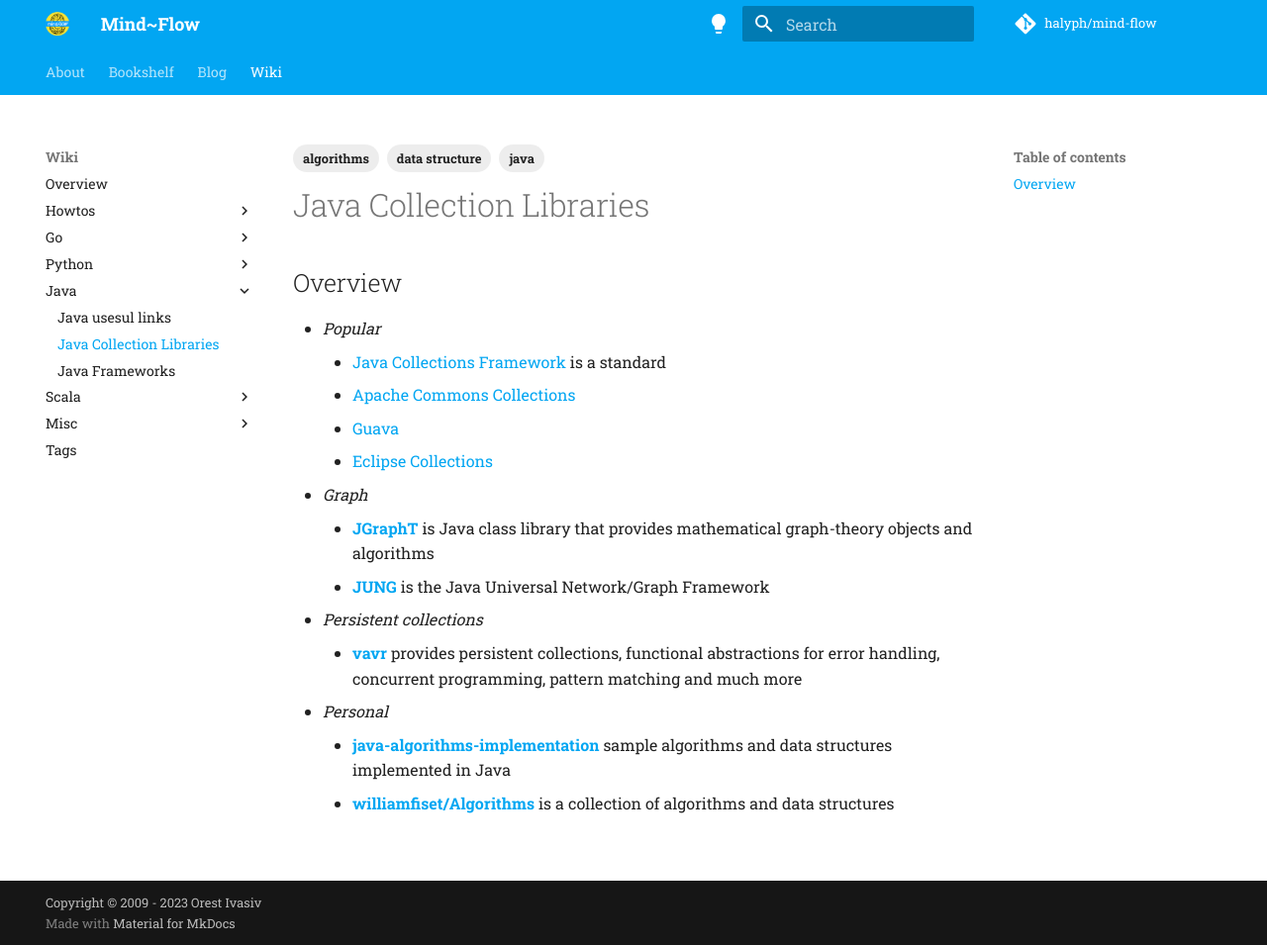
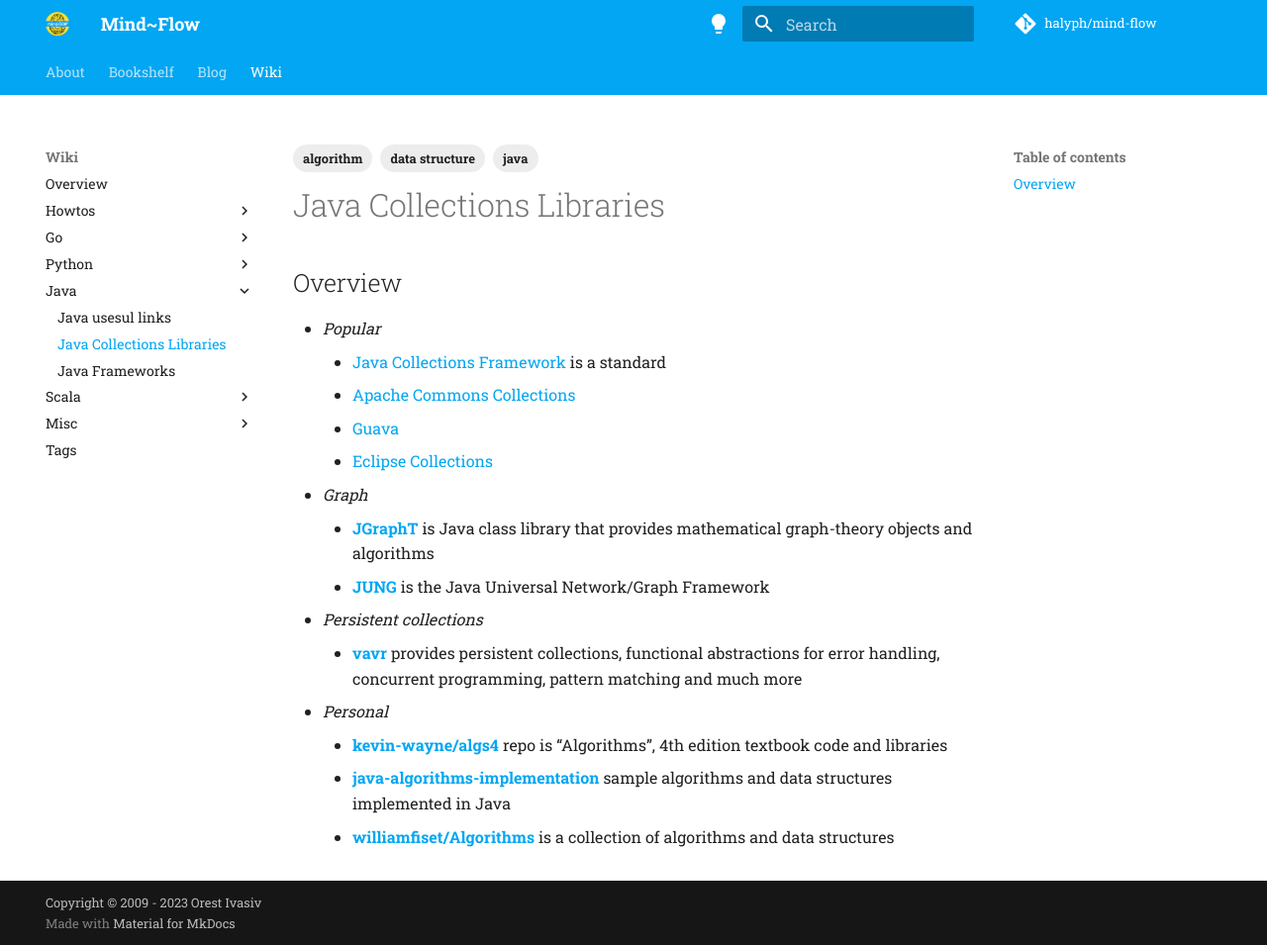
Before and after one commit to halyph/mind-flow, an MkDocs documentation site: the page built from docs/wiki/Java/java-collection-libs.md, in a window 1280 px wide and 955 px high. Shown: the whole window at 99% size. Built offline with MkDocs 1.6.1 and Material for MkDocs 9.7.7, drawn with Linux system fonts in a browser that asks for light colours; comment, search, counter and statistics services are not loaded.

Commit message:
small cleanup

```diff
--- a/docs/wiki/Java/java-collection-libs.md
+++ b/docs/wiki/Java/java-collection-libs.md
@@ -2,10 +2,10 @@
 tags:
   - java
   - data structure
-  - algorithms
+  - algorithm
 ---
 
-# Java Collection Libraries
+# Java Collections Libraries
 
 ## Overview
 
@@ -20,5 +20,6 @@ tags:
 - *Persistent collections*
   - [**vavr**](https://github.com/vavr-io/vavr) provides persistent collections, functional abstractions for error handling, concurrent programming, pattern matching and much more
 - *Personal*
+  - [**kevin-wayne/algs4**](https://github.com/kevin-wayne/algs4/) repo is "Algorithms", 4th edition textbook code and libraries
   - [**java-algorithms-implementation**](https://github.com/phishman3579/java-algorithms-implementation) sample algorithms and data structures implemented in Java
   - [**williamfiset/Algorithms**](https://github.com/williamfiset/Algorithms) is a collection of algorithms and data structures
```
Also changed, not shown: docs/blog/2019/2019-01-13-alg-and-ds-books.md (+1 -0 lines).
